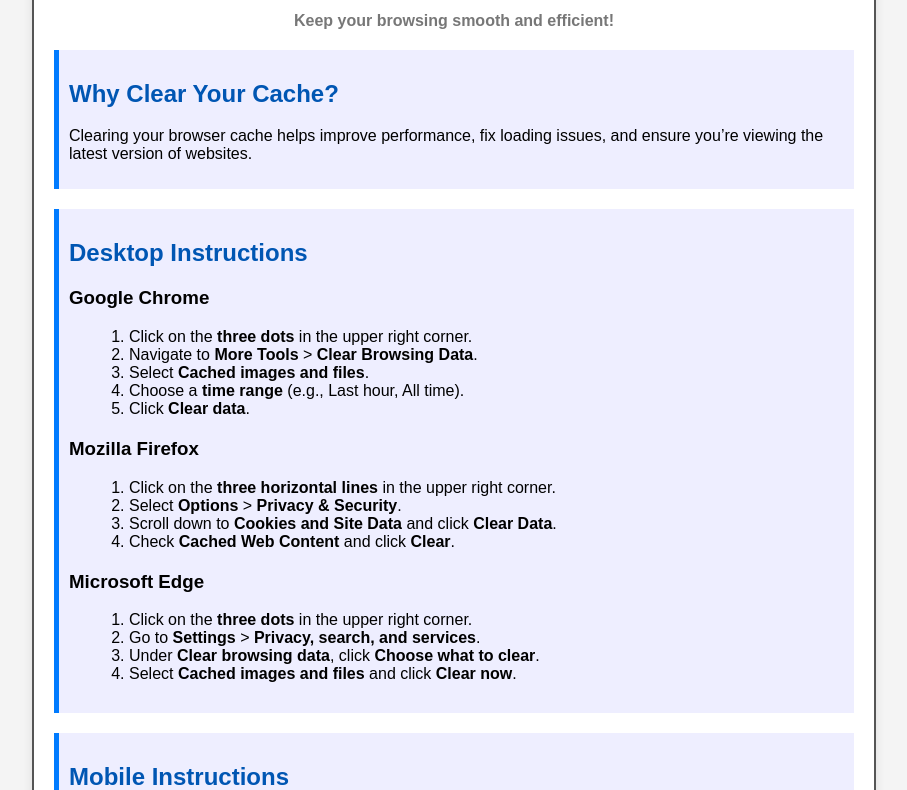
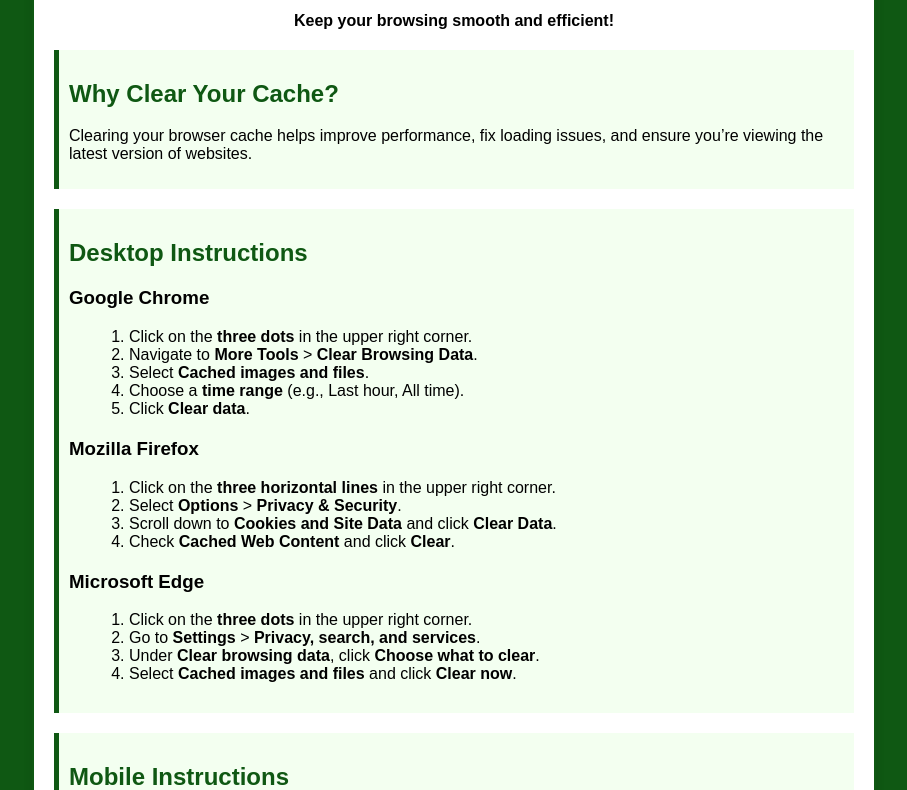
Before and after one commit to mysafetyhq/clear-cache, a plain HTML site: page index.html in a window 1280 px wide. Shown: the part 129-919 px from the top of the page, without its empty margins (186-1093 px from the left). Drawn offline with Linux system fonts and the light colour scheme.

Commit message:
Update styles.css

```diff
--- a/styles.css
+++ b/styles.css
@@ -1,6 +1,6 @@
 body {
-    font-family: Arial, sans-serif;
-    background-color: #f4f4f4;
+  font-family: 'Work Sans', sans-serif;
+  background-color: #0f5813;
   margin: 0;
   padding: 20px;
 }
@@ -10,7 +10,7 @@
   margin: auto;
   padding: 20px;
   background-color: #fff;
-    border: 2px solid #555;
+  border: 2px solid #0f5813;
   border-radius: 8px;
   box-shadow: 0 0 10px rgba(0, 0, 0, 0.1);
 }
@@ -27,18 +27,18 @@
 
 .subtitle {
   font-weight: bold;
-    color: #777;
+  color: #000000;
 }
 
 .info, .instructions, .mobile-instructions {
   margin: 20px 0;
   padding: 10px;
-    background-color: #eef;
-    border-left: 5px solid #007BFF;
+  background-color: #f3fff0;
+  border-left: 5px solid #0f5813;
 }
 
 h2 {
-    color: #0056b3;
+  color: #0f5813;
 }
 
 .browser {
@@ -53,5 +53,5 @@
   text-align: center;
   margin-top: 20px;
   font-style: italic;
-    color: #555;
+  color: #050505;
 }
```
Lines whose indentation alone changed are shown as unchanged.
